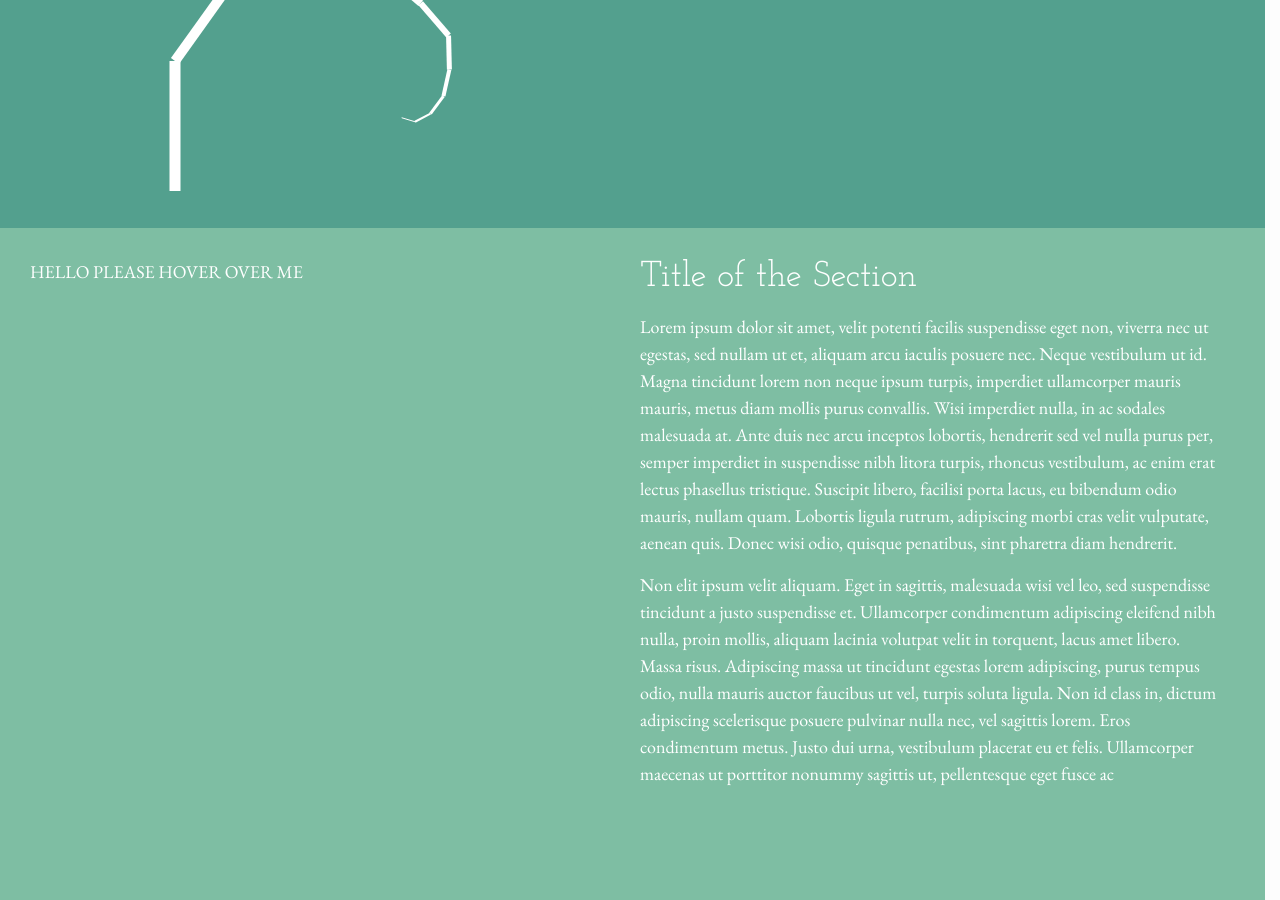
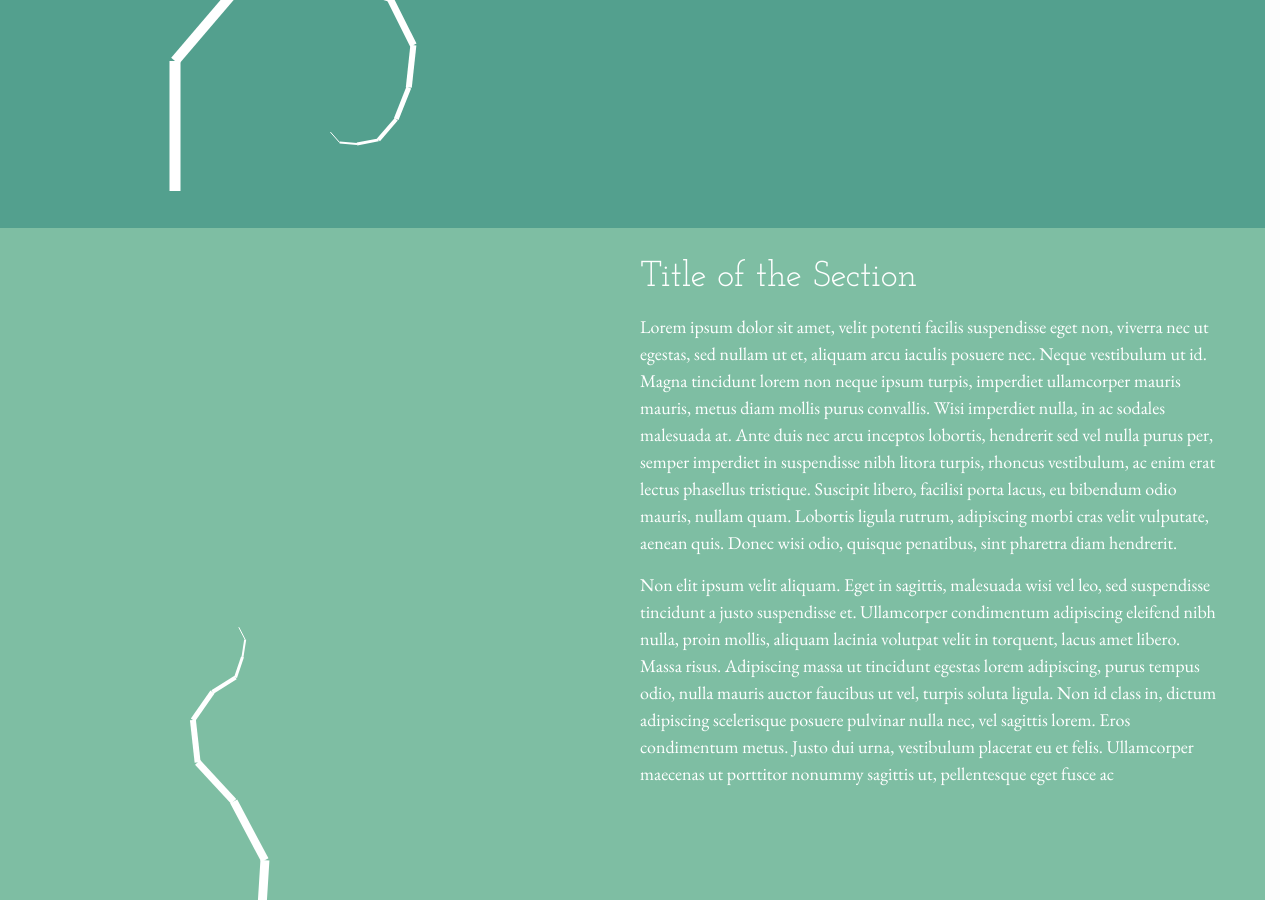
Before and after one commit to jonathanzong/plant-interactive-explorable, a Jekyll site: the page built from index.html, in a window 1280 px wide and 900 px high, scrolled down 739 px. Built offline with Jekyll 4.4.1, drawn with Linux system fonts in a browser that asks for light colours; nearby versions of some CDN libraries; part of the change alters nothing that is shown.

```diff
--- a/index.html
+++ b/index.html
@@ -21,7 +21,7 @@ layout: default
 <div class="row" style="background-color: #7EBEA3; color: white">
   <div class="col-md-6">
     <div class="pinnable">
-      <p>HELLO PLEASE HOVER OVER ME</p>
+      <svg></svg>
     </div>
   </div>
   <div class="col-md-6">
--- a/scripts/vine.js
+++ b/scripts/vine.js
@@ -3,14 +3,15 @@
 $(document).ready(function() {
   $('svg').height($('.container-fluid').height());
 
+  var Vine = function(svg) {
     // Tree configuration
     var branches = [];
-  var seed = {i: 0, x: $('svg').width() / 4, y: $('svg').height(), a: 0, l: 130, d:0}; // a = angle, l = length, d = depth
+    var seed = {i: 0, x: $(svg).width() / 4, y: $(svg).height(), a: 0, l: 130, d:0}; // a = angle, l = length, d = depth
     var da = 0.5; // Angle delta
     var dl = 0.8; // Length delta (factor)
     var ar = 0.7; // Randomness
     var maxDepth = 10;
-
+    var leftRightProbability = 1; // 1 means always branch right, 0.5 means equal each direction
 
     // Tree creation functions
     function branch(b) {
@@ -22,18 +23,20 @@ $(document).ready(function() {
         return;
 
       // Left branch
-    // daR = ar * Math.random() - ar * 0.5;
-    // newB = {
-    //   i: branches.length,
-    //   x: end.x,
-    //   y: end.y,
-    //   a: b.a - da + daR,
-    //   l: b.l * dl,
-    //   d: b.d + 1,
-    //   parent: b.i
-    // };
-    // branch(newB);
-
+      if (Math.random() >= leftRightProbability) {
+        daR = ar * Math.random() - ar * 0.5;
+        newB = {
+          i: branches.length,
+          x: end.x,
+          y: end.y,
+          a: b.a - da + daR,
+          l: b.l * dl,
+          d: b.d + 1,
+          parent: b.i
+        };
+        branch(newB);
+      }
+      else {
         // Right branch
         daR = ar * Math.random() - ar * 0.5;
         newB = {
@@ -47,11 +50,6 @@ $(document).ready(function() {
         };
         branch(newB);
       }
-
-  function regenerate(initialise) {
-    branches = [];
-    branch(seed);
-    initialise ? create() : update();
     }
 
     function endPt(b) {
@@ -61,7 +59,6 @@ $(document).ready(function() {
       return {x: x, y: y};
     }
 
-
     // D3 functions
     function x1(d) {return d.x;}
     function y1(d) {return d.y;}
@@ -69,7 +66,7 @@ $(document).ready(function() {
     function y2(d) {return endPt(d).y;}
 
     function create() {
-    d3.select('svg')
+      d3.select(svg)
         .selectAll('line')
         .data(branches)
         .enter()
@@ -83,7 +80,7 @@ $(document).ready(function() {
     }
 
     function update() {
-    d3.select('svg')
+      d3.select(svg)
         .selectAll('line')
         .data(branches)
         .transition()
@@ -93,7 +90,34 @@ $(document).ready(function() {
         .attr('y2', y2);
     }
 
-  setInterval(regenerate, 1000);
+    return {
+      setSeedX: function(x) {
+        seed.x = x;
+      },
+      setLeftRightProbability: function(p) {
+        // assert p in [0, 1]
+        leftRightProbability = p;
+      },
+      regenerate: function(initialise) {
+        branches = [];
+        branch(seed);
+        initialise ? create() : update();
+      }
+    };
+  };
 
-  regenerate(true);
+  // do the stuff
+  var svg0 = $('svg').get(0);
+  var v0 = new Vine(svg0);
+  v0.setSeedX($(svg0).width() / 4);
+  v0.setLeftRightProbability(1);
+  v0.regenerate(true);
+  setInterval(v0.regenerate, 1000);
+
+  var svg1 = $('svg').get(1);
+  var v1 = new Vine(svg1);
+  v1.setSeedX($(svg1).width() / 2);
+  v1.setLeftRightProbability(0.5);
+  v1.regenerate(true);
+  setInterval(v1.regenerate, 1000);
 });
```
Lines whose indentation alone changed are shown as unchanged.
